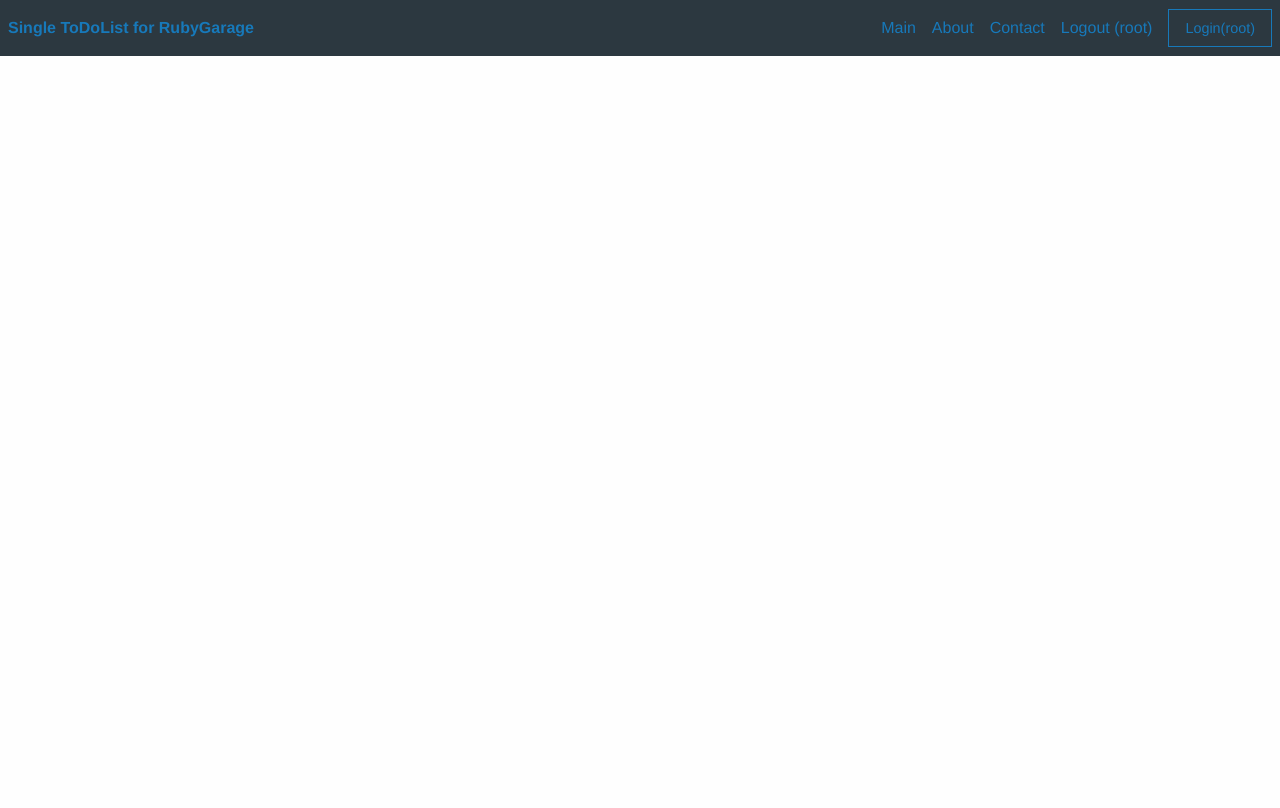
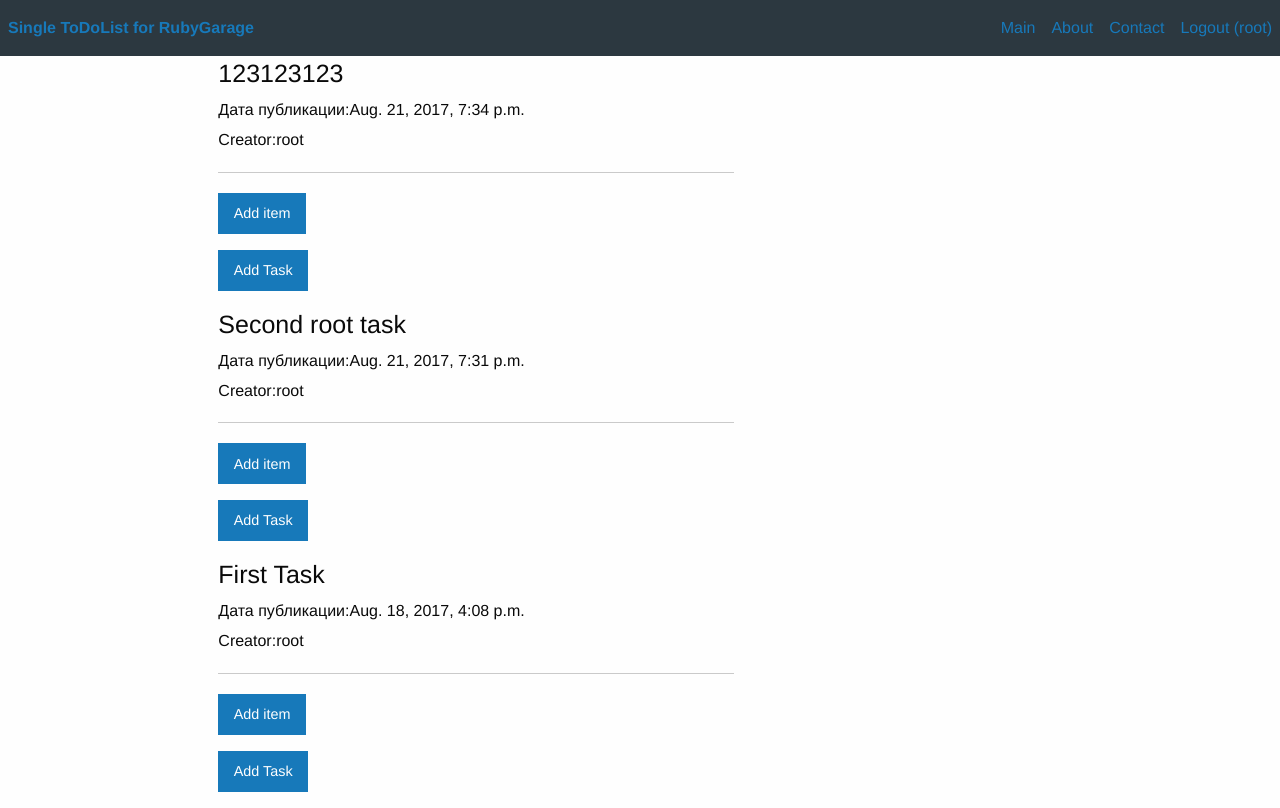
Before and after one commit to shelartia/morpheus_hometask, a Django app: page /task/ in a window 1280 px wide. Run offline with Django 3.2, Linux system fonts and the light colour scheme; the first user in the database is signed in; data comes from the database, SQL or seed files in the repository; the page is wider than the window, and the part outside it is not shown.

Commit message:
Add task and add item

```diff
--- a/ToDolist/urls.py
+++ b/ToDolist/urls.py
@@ -1,8 +1,6 @@
 from django.conf.urls import url, include
-from django.contrib import admin
 from . import views
 
 urlpatterns = [
-    #url(r'^admin/', admin.site.urls),
-    url(r'^', views.start)
+    url(r'^', views.start, )
 ]
--- a/ToDolist/views.py
+++ b/ToDolist/views.py
@@ -1,7 +1,6 @@
 from django.shortcuts import render, render_to_response
-
 # Create your views here.
 
 
 def start(request):
-    return render_to_response('todolist/main.html')
+    return render_to_response('todolist/index.html')
--- a/ToDolist_for_RG/settings.py
+++ b/ToDolist_for_RG/settings.py
@@ -108,7 +108,7 @@ AUTH_PASSWORD_VALIDATORS = [
 
 LANGUAGE_CODE = 'en-us'
 
-TIME_ZONE = 'UTC'
+TIME_ZONE = 'Europe/Kiev' #'UTC'
 
 USE_I18N = True
 
--- a/ToDolist_for_RG/urls.py
+++ b/ToDolist_for_RG/urls.py
@@ -14,11 +14,12 @@ Including another URLconf
     2. Add a URL to urlpatterns:  url(r'^blog/', include('blog.urls'))
 """
 from django.conf.urls import url, include
-from django.contrib import admin, auth
+from django.contrib import admin
 
 urlpatterns = [
     url(r'^admin/', admin.site.urls),
     url(r'^task/', include('task.urls', namespace='task')),
     url(r'^auth/', include('authuser.urls', namespace='auth')),
-    url(r'^', include('ToDolist.urls')),
+    url(r'^start/', include('ToDolist.urls')),
+    url(r'^', include('task.urls')),
 ]
--- a/task/models.py
+++ b/task/models.py
@@ -1,4 +1,6 @@
 from django.db import models
+from django.contrib.auth.models import User
+
 
 
 class Task(models.Model):
@@ -10,7 +12,7 @@ class Task(models.Model):
     task_title = models.CharField(verbose_name='Title', max_length=60)
     task_date = models.DateTimeField(verbose_name='Add', auto_created=True)
     task_update = models.DateTimeField(verbose_name='UpDating', auto_now_add=True)
-    #pythtask_creator = models.ForeignKey()
+    task_creator = models.ManyToManyField(User, auto_created=User.is_active)
 
     def __str__(self):
         return self.task_title
--- a/task/urls.py
+++ b/task/urls.py
@@ -1,9 +1,9 @@
 from django.conf.urls import url, include
-from django.contrib import admin, auth
 from . import views
 
 
 urlpatterns = [
-    #url(r'^admin/', admin.site.urls),
-    url(r'^', views.tasks)
+    url(r'^add_item/(\d+)/$', views.add_item, name='add_item'),
+    url(r'^add_task/(\d+)/$', views.add_task, name='add_task'),
+    url(r'^', views.tasks, )
 ]
--- a/task/views.py
+++ b/task/views.py
@@ -1,17 +1,62 @@
-from django.shortcuts import render, render_to_response
+#from django.core.paginator import Paginator
+from django.shortcuts import render, render_to_response, get_object_or_404, redirect
 from django.contrib import auth
+from task.models import Task, Task_items
+from .forms import TaskForm, ItemForm
+from django.template.context_processors import csrf
 # Create your views here.
 
 
+def start(request):
+    return render_to_response('todolist/main.html', {'username': auth.get_user(request).username})
+
+
 def tasks(request):
-    #all_article = Article.objects.all() # Передаю в переменную все статьи
-    #current_page = Paginator(all_article, 3) # Передача пагинатору всех статей и вывод 3 на страницу
+    username = auth.get_user(request)
+    all_user_tasks = Task.objects.filter(task_creator__username=username)
     return render_to_response('task/task.html', {
-        #'articles': Article.objects.all(), # Получаем все обьекты Статей
-        #'articles': current_page.page(page_number),
+        'tasks': all_user_tasks,
+        #'tasks': tasks.objects.all(), # Получаем все обьекты Статей
+        #'tasks': current_page.page(page_number),
         'username': auth.get_user(request).username, # Получаем юзера из реквеста
     })
 
 
-def start(request):
-    return render_to_response('todolist/main.html')
+def task(request, task_id=None):
+    task = get_object_or_404(Task, id=task_id)
+    tasks = Task_items.objects.all()
+    form_item = TaskForm
+    context = {
+        'article': Task.objects.get(id=task_id),
+        'items': Task_items.objects.filter(items_task_id=task_id),
+        'form_task': form_item,
+        'username': auth.get_user(request).username,
+    }
+
+    template = 'task/task.html'
+    return render(request, template, context)
+
+
+def add_task(request, task_id):
+    if request.POST and ("pause" not in request.session):
+        form = TaskForm(request.POST)
+        if form.is_valid():
+            task = form.save(commit=False)
+            task.comments_article = Task.objects.get(id=task_id)
+            form.save()
+            request.session.set_expiry(30)
+            request.session['pause'] = True
+    return redirect('/task/%s/' % task_id)
+
+
+
+def add_item(request, task_id):
+    if request.POST and ("pause" not in request.session):
+        form = ItemForm(request.POST)
+        if form.is_valid():
+            item = form.save(commit=False)
+            item.item_task = Task.objects.get(id=task_id)
+            form.save()
+            request.session.set_expiry(30)
+            request.session['pause'] = True
+    return redirect('/task/item/%s/' % task_id)
--- a/templates/task/task.html
+++ b/templates/task/task.html
@@ -4,40 +4,33 @@
 
 {% block task %}
     <div class="large-8 columns">
+        {% if username %}
         {% for task in tasks %}
-            <h4><a href="/tasks/get/{{ task.id }}" >{{ task.task_title }}</a></h4>
+            <h4>{{ task.task_title }}</h4>
             <h6>Дата публикации:{{ task.task_date }}</h6>
-            {% comment %}
-            <p><a href="/tasks/add_like/{{ article.id }}/"><img src="{% static 'like.png' %}" width="25px" height="25px" name="Likes"></a>{{ article.article_likes }}</p>
-            {% endcomment %}
+            <h6>Creator:{{ username }}</h6>
             <hr />
+            {% if username %}
+                <form action="/task/add_item/{{ task.id }}/" method="post">
+
+                    {% csrf_token %}
+                    {{ form_item }}
+                    <input type="submit" class="button" value="Add item" />
+                </form>
+            {% else %}
+
+                Plese registrate!
+
+            {% endif %}
+            <form>
+                <button class="button" type="submit" form="/add_task/{{ task_task.id }}">Add Task</button>
+            </form>
+
+
+
+
         {% endfor %}
+        {% endif %}
     </div>
-    {% comment %}
-    <div class="row">
-        <div class="large-3 large-offset-5 columns">
-            <ul class="pagination text-center" role="navigation" aria-label="Pagination">
-                {% if articles.has_previous %}
-                    <li class="pagination-previous"><a href="/articles/page/{{ articles.previous_page_number }}/">Previous</a></li>
-                {% else %}
-                    <li class="pagination-previous disabled"><a href="#">Previous</a></li>
-                {% endif %}
 
-                {% for page in articles.paginator.page_range %}
-                    {% if page == articles.number %}
-                        <li class="current"><a href="/articles/page/{{ page }}/">{{ page }}</a></li>
-                    {% else %}
-                        <li><a href="/articles/page/{{ page }}/">{{ page }}</a></li>
-                    {% endif %}
-                {% endfor %}
-
-                {% if articles.has_next %}
-                    <li class="pagination-next"><a href="/articles/page/{{ articles.next_page_number }}/">Next</a></li>
-                {% else %}
-                    <li class="pagination-next disabled"><a href="#">Next</a></li>
-                {% endif %}
-            </ul>
-        </div>
-    </div>
-    {% endcomment %}
 {% endblock %}
--- a/templates/todolist/main.html
+++ b/templates/todolist/main.html
@@ -5,6 +6,7 @@
     <title>Title</title>
     <link rel="icon" href="/static/img/list.png" sizes="16x16 32х32 64x64" type="image/png">
     <link type="text/css" href="/static/css/foundation.css" rel="stylesheet">
+    <link type="text/css" href="/static/css/app.css" rel="stylesheet">
     <link type="text/css" href="/static/css/foundation.min.css" rel="stylesheet">
 
 </head>
@@ -25,28 +27,29 @@
               <li><a href="#">Contact</a></li>
 
               {% if username %}
-                  <li>
-                      <a href="{% url "auth:logout" %}">Logout ({{ username }})</a>
-                  </li>
-                  <li>
-                      <button form="{% url "auth:login" %}" type="button" class="button hollow topbar-responsive-button">Login({{ username }})</button>
-                  </li>
+                  <li><a href="{% url "auth:logout" %}">Logout ({{ username }})</a></li>
               {% else %}
-                  <li>
-                      <a href="{% url "auth:login" %}">Login</a>
-                  </li>
-                  <li>
-                      <button form="{% url "auth:login" %}" type="button" class="button hollow topbar-responsive-button">Login</button>
-                  </li>
+                  <li><a href="{% url "auth:login" %}">Login</a></li>
               {% endif %}
 
            </ul>
       </div>
   </div>
 </nav>
+<div class="grid-x grid-margin-x">
+    <div class="small-2 cell"></div>
+    <div class="auto cell">
+        {% if username %}
+            {% block task%}{% endblock %}
+        {% else %}
+            {% block index %}{% endblock %}
+        {% endif %}
 
-{% block task%}{% endblock %}
-{% block login %}{% endblock %}
+        {% block login %}{% endblock %}
+
+    </div>
+    <div class="auto cell"></div>
+</div>
 
 </body>
 </html>
```
Also changed, not shown: other parts of templates/todolist/main.html (+1 -0 lines), task/forms.py (added, +15 -0 lines), db.sqlite3.
